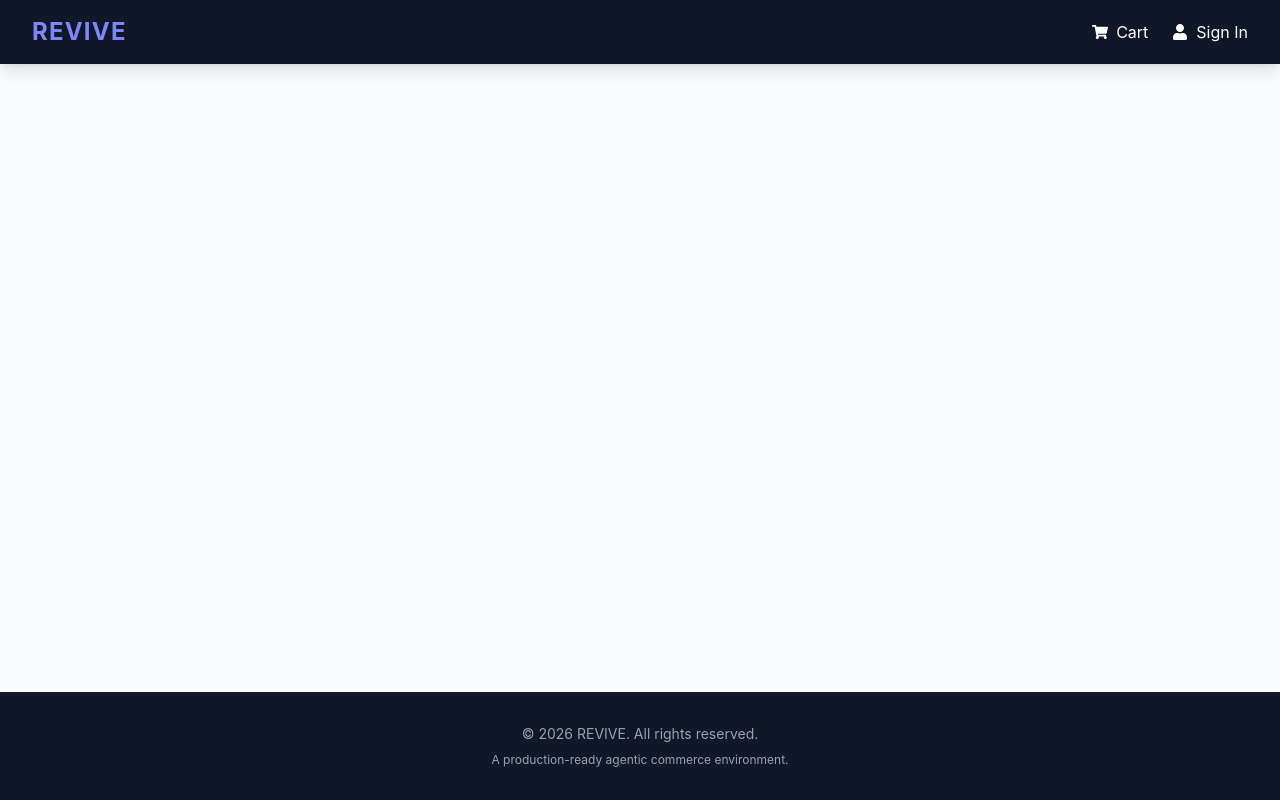
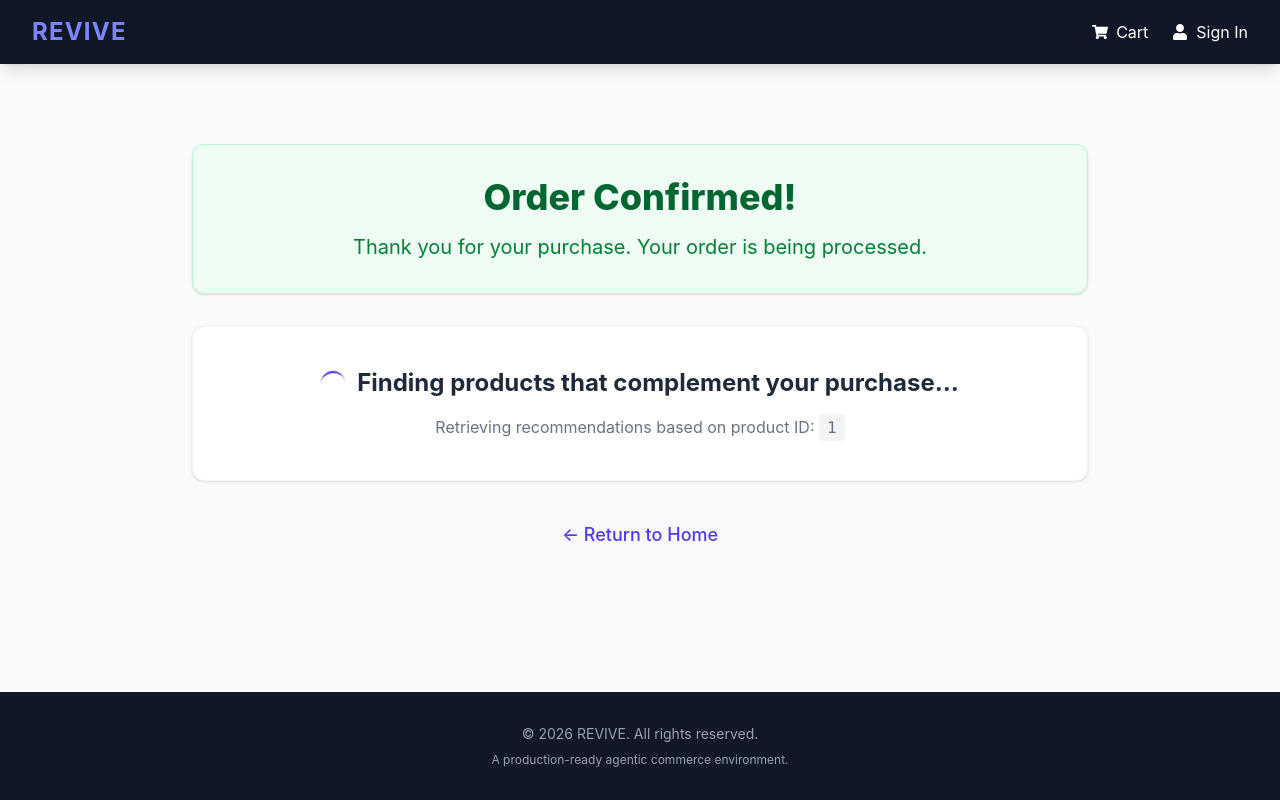
Before and after one commit to naveenya79-gif/Growth-X, a React app in the folder frontend/: page /post-purchase/1 in a window 1280 px wide. Built offline with nearby package versions, Linux system fonts and the light colour scheme; the HTML template or start-up script is replaced by a standard one.

Commit message:
feat(frontend): create post-purchase route and scaffolding

```diff
--- a/frontend/src/App.jsx
+++ b/frontend/src/App.jsx
@@ -14,6 +14,7 @@ import AdminLogin from './pages/AdminLogin';
 import AdminProducts from './pages/AdminProducts';
 import AdminAddProduct from './pages/AdminAddProduct';
 import AdminEditProduct from './pages/AdminEditProduct';
+import PostPurchase from './pages/PostPurchase';
 
 function App() {
   return (
@@ -27,6 +28,7 @@ function App() {
           <Route path="/login" element={<Login />} />
           <Route path="/register" element={<Register />} />
           <Route path="/checkout" element={<Checkout />} />
+          <Route path="/post-purchase/:productId" element={<PostPurchase />} />
           <Route path="/admin/login" element={<AdminLogin />} />
           <Route path="/admin/dashboard" element={<PrivateRoute><AdminDashboard /></PrivateRoute>} />
           <Route path="/admin/products" element={<PrivateRoute><AdminProducts /></PrivateRoute>} />
--- /dev/null
+++ b/frontend/src/pages/PostPurchase.jsx
@@ -0,0 +1,37 @@
+import React from 'react';
+import { useParams, Link } from 'react-router-dom';
+
+const PostPurchase = () => {
+  const { productId } = useParams();
+
+  return (
+    <div className="max-w-4xl mx-auto py-12 text-center">
+      <div className="bg-green-50 border border-green-200 p-8 rounded-xl shadow-sm mb-8">
+        <h1 className="text-4xl font-extrabold text-green-800 mb-4">Order Confirmed!</h1>
+        <p className="text-xl text-green-700">
+          Thank you for your purchase. Your order is being processed.
+        </p>
+      </div>
+
+      <div className="bg-white p-10 rounded-xl shadow-sm border border-gray-100 mt-8">
+        <div className="flex justify-center items-center space-x-3 mb-4">
+          <div className="animate-spin rounded-full h-6 w-6 border-b-2 border-indigo-600"></div>
+          <h2 className="text-2xl font-bold text-gray-800">
+            Finding products that complement your purchase...
+          </h2>
+        </div>
+        <p className="text-gray-500">Retrieving recommendations based on product ID: <span className="font-mono bg-gray-100 px-2 py-1 rounded">{productId}</span></p>
+
+        {/* Module 3: Recommendations will be mapped and displayed here */}
+      </div>
+
+      <div className="mt-10">
+        <Link to="/" className="inline-flex items-center text-indigo-600 hover:text-indigo-800 font-medium text-lg hover:underline transition-all">
+          &larr; Return to Home
+        </Link>
+      </div>
+    </div>
+  );
+};
+
+export default PostPurchase;
```
